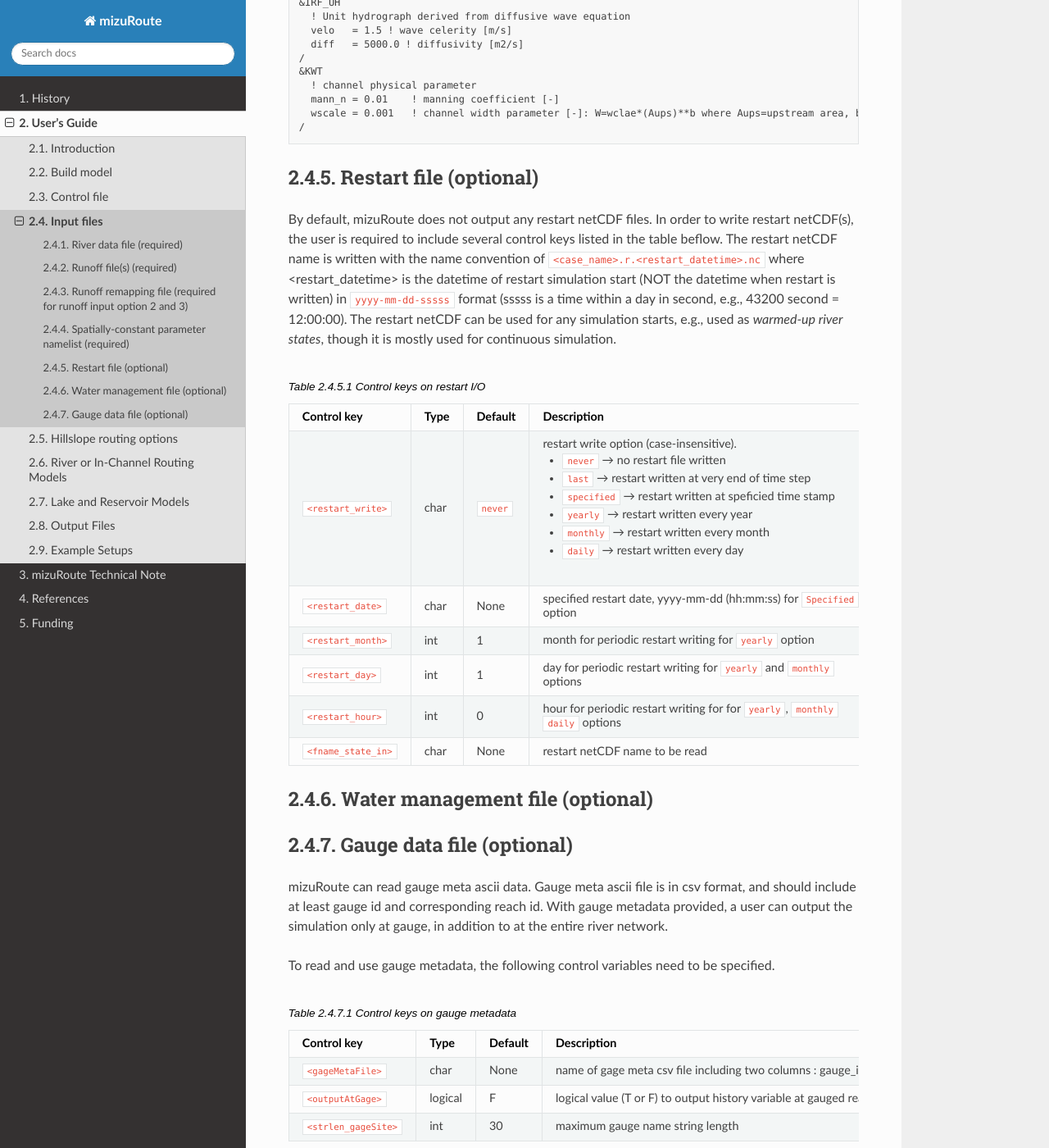
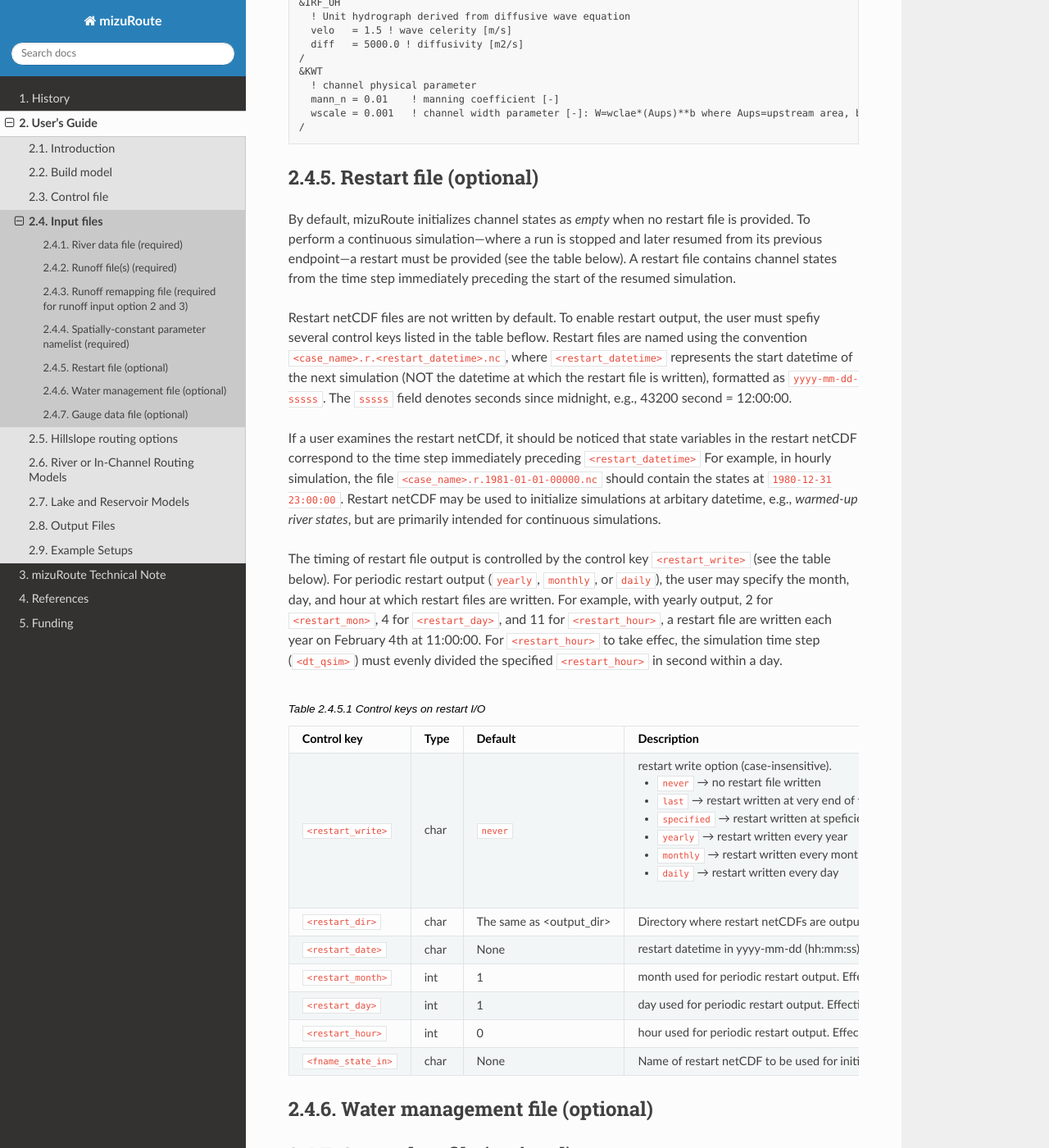
Before and after one commit to ESCOMP/mizuRoute, a Sphinx documentation site: the page built from docs/source/users_guide/Input_files.rst, in a window 1280 px wide and 1400 px high, scrolled down 6089 px. Shown: the whole window at 82% size. Built offline with Sphinx 7.4.7 and the Read the Docs theme 3.1.0, drawn with Linux system fonts in a browser that asks for light colours; some of the changed text lies outside the part shown.

```diff
--- a/docs/source/tech_note/lake_routing.rst
+++ b/docs/source/tech_note/lake_routing.rst
@@ -1,7 +1,7 @@
 Lake water balance computation
 ================================
 
-mizuRoute include one method-Doll-to compute natural lake discharge, and two methods-Hanasaki and HYPE- to compute discharge for managed lake.
+MizuRoute include one method-Doll-to compute natural lake discharge, and two methods-Hanasaki and HYPE- to compute discharge for managed lake.
 
 Doll model
 --------------------------
--- a/docs/source/users_guide/Input_files.rst
+++ b/docs/source/users_guide/Input_files.rst
@@ -21,7 +21,7 @@ River data file (required)
 River netCDF data holds river reach-reach topology, reach-hru topology, and river reach and HRU physical parameters.
 
 With minimum topological parameters (``downSegId`` and ``hruSegId``), mizuRoute computes additional river network topological parameters necessary to efficiently navigate the computations through river network from upstream to downstream.
-mizuRoute also requires minimum physical parameters of reach and HRU (``length`` and ``slope`` for reach and ``area`` for HRU).
+MizuRoute also requires minimum physical parameters of reach and HRU (``length`` and ``slope`` for reach and ``area`` for HRU).
 With minimum physical parameters, mizuRoute compute bottom width and bankful depth for each reach with simple functions and uses default values for the other parameters.
 For additional reach physical parameters, please see :ref:`full list of river physical parameters <channel_physical_parameters>`
 
@@ -326,7 +326,7 @@ Time unit format is shown in the table. Runoff variable needs *units*, as shown
 Runoff remapping file (required for runoff input option 2 and 3)
 -----------------------------------------------------------------
 
-mizuRoute has a capability to remap runoff at different HRU (i.e., hydrologic model HRU - option 2 runoff data) or grid (option 3 runoff data) to HRU defined in river network using areal weighted average.
+MizuRoute has a capability to remap runoff at different HRU (i.e., hydrologic model HRU - option 2 runoff data) or grid (option 3 runoff data) to HRU defined in river network using areal weighted average.
 The user is required to provide a mapping file in netCDF.
 If runoff is provided at each river network HRU (option 1 runoff data) no mapping data is required.
 
@@ -507,9 +507,21 @@ However, currently, assignment to IRF routing parameters and hillslope routing p
 Restart file (optional)
 -----------------------
 
-By default, mizuRoute does not output any restart netCDF files. In order to write restart netCDF(s), the user is required to include several control keys listed in the table beflow.
-The restart netCDF name is written with the name convention of ``<case_name>.r.<restart_datetime>.nc`` where <restart_datetime> is the datetime of restart simulation start (NOT the datetime when restart is written) in ``yyyy-mm-dd-sssss`` format (sssss is a time within a day in second, e.g., 43200 second = 12:00:00).
-The restart netCDF can be used for any simulation starts, e.g., used as *warmed-up river states*, though it is mostly used for continuous simulation.
+By default, mizuRoute initializes channel states as *empty* when no restart file is provided. To perform a continuous simulation—where a run is stopped and later resumed from its previous endpoint—a restart must be provided (see the table below).
+A restart file contains channel states from the time step immediately preceding the start of the resumed simulation.
+
+Restart netCDF files are not written by default. To enable restart output, the user must spefiy several control keys listed in the table beflow.
+Restart files are named using the convention ``<case_name>.r.<restart_datetime>.nc``, where ``<restart_datetime>`` represents the start datetime of the next simulation
+(NOT the datetime at which the restart file is written), formatted as ``yyyy-mm-dd-sssss``. The ``sssss`` field denotes seconds since midnight, e.g., 43200 second = 12:00:00.
+
+If a user examines the restart netCDf, it should be noticed that state variables in the restart netCDF correspond to the time step immediately preceding ``<restart_datetime>``
+For example, in hourly simulation, the file ``<case_name>.r.1981-01-01-00000.nc`` should contain the states at ``1980-12-31 23:00:00``.
+Restart netCDF may be used to initialize simulations at arbitary datetime, e.g., *warmed-up river states*, but are primarily intended for continuous simulations.
+
+The timing of restart file output is controlled by the control key ``<restart_write>`` (see the table below).
+For periodic restart output (``yearly``, ``monthly``, or ``daily``), the user may specify the month, day, and hour at which restart files are written.
+For example, with yearly output,  2 for ``<restart_mon>``, 4 for ``<restart_day>``, and 11 for ``<restart_hour>``, a restart file are written each year on February 4th at 11:00:00.
+For ``<restart_hour>`` to take effec, the simulation time step (``<dt_qsim>``) must evenly divided the specified ``<restart_hour>`` in second within a day.
 
 .. list-table:: Control keys on restart I/O
    :header-rows: 1
@@ -531,26 +543,30 @@ The restart netCDF can be used for any simulation starts, e.g., used as *warmed-
        * ``yearly`` → restart written every year
        * ``monthly`` → restart written every month
        * ``daily`` → restart written every day
+   * - ``<restart_dir>``
+     - char
+     - The same as <output_dir>
+     - Directory where restart netCDFs are output and also restar file to be read is located.
    * - ``<restart_date>``
      - char
      - None
-     - specified restart date, yyyy-mm-dd (hh:mm:ss) for ``Specified`` option
+     - restart datetime in yyyy-mm-dd (hh:mm:ss) format. Effective with ``Specified`` option
    * - ``<restart_month>``
      - int
      - 1
-     - month for periodic restart writing for ``yearly`` option
+     - month used for periodic restart output. Effective with ``yearly`` option
    * - ``<restart_day>``
      - int
      - 1
-     - day for periodic restart writing for ``yearly`` and ``monthly`` options
+     - day used for periodic restart output. Effective with ``yearly`` and ``monthly`` options
    * - ``<restart_hour>``
      - int
      - 0
-     - hour for periodic restart writing for for ``yearly``, ``monthly`` ``daily`` options
+     - hour used for periodic restart output. Effective with ``yearly``, ``monthly`` and ``daily`` options
    * - ``<fname_state_in>``
      - char
      - None
-     - restart netCDF name to be read
+     - Name of restart netCDF to be used for initialization. If not specified, simulation start with cold start.
 
 
 .. _WaterManagement_file:
--- a/docs/source/users_guide/Riv.rst
+++ b/docs/source/users_guide/Riv.rst
@@ -39,10 +39,10 @@ Note that currently floodplain is activate only for KW, MC, and DW routing schem
 How the physical parameters control the shape of the channel cross-section of the channel without and with floodplain is depicted below:
 
 .. image:: images/channel_xsection_no_fp.png
-  :width: 600
+  :width: 700
 
 .. image:: images/channel_xsection_fp.png
-  :width: 600
+  :width: 700
 
 Below is the control keys related to the option of channel geometry specification.
 
```
Also changed, not shown: other parts of docs/source/users_guide/Riv.rst (+1 -1 lines), docs/source/users_guide/Control_file.rst (+8 -9 lines), docs/source/users_guide/Output_files.rst (+0 -31 lines).
